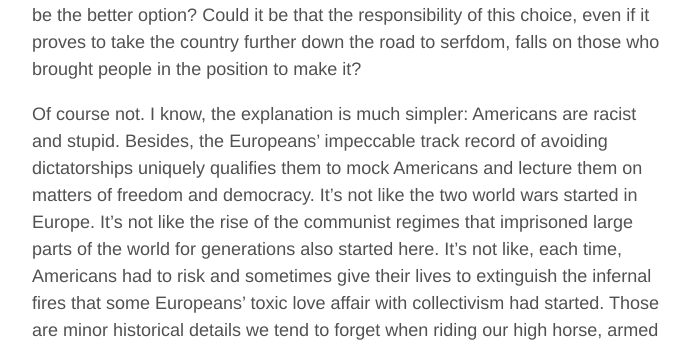
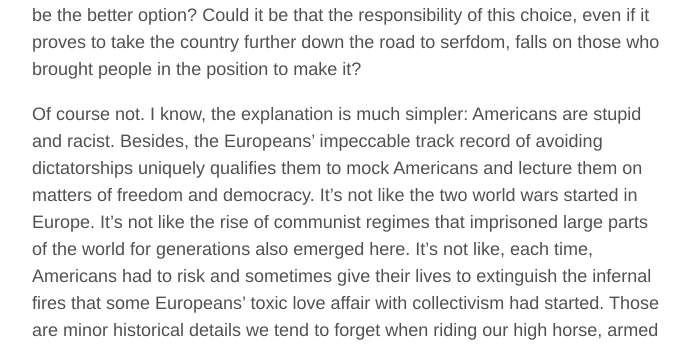
Before and after one commit to aoghina/aoghina.github.io, a Jekyll site: the page built from _posts/2016-11-09-could-it-be.md, in a window 1280 px wide. Shown: the part 1124-1472 px from the top of the page, without its empty margins (293-984 px from the left). Built offline with Jekyll 4.4.1, drawn with Linux system fonts in a browser that asks for light colours; comment, search, counter and statistics services are not loaded; some of the changed text lies outside the part shown.

Commit message:
Update could it be

```diff
--- a/_posts/2016-11-09-could-it-be.md
+++ b/_posts/2016-11-09-could-it-be.md
@@ -15,6 +15,6 @@ Could it be that some find it wrong to force bakers to imprint messages they don
 
 Could it be that people thought that a colorful language might be less dangerous than heading further down the same path? Could it be that many didn't find this choice easy, but faced with these options, were so scared of the alternative that they considered the populist, egomaniac candidate promising them to face the powerful forces that push their nation in a wrong direction to be the better option? Could it be that the responsibility of this choice, even if it proves to take the country further down the road to serfdom, falls on those who brought people in the position to make it?
 
-Of course not. I know, the explanation is much simpler: Americans are racist and stupid. Besides, the Europeans' impeccable track record of avoiding dictatorships uniquely qualifies them to mock Americans and lecture them on matters of freedom and democracy. It's not like the two world wars started in Europe. It's not like the rise of the communist regimes that imprisoned large parts of the world for generations also started here. It's not like, each time, Americans had to risk and sometimes give their lives to extinguish the infernal fires that some Europeans' toxic love affair with collectivism had started. Those are minor historical details we tend to forget when riding our high horse, armed with self-proclaimed superiority and shielded with ignorance.
+Of course not. I know, the explanation is much simpler: Americans are stupid and racist. Besides, the Europeans' impeccable track record of avoiding dictatorships uniquely qualifies them to mock Americans and lecture them on matters of freedom and democracy. It's not like the two world wars started in Europe. It's not like the rise of communist regimes that imprisoned large parts of the world for generations also emerged here. It's not like, each time, Americans had to risk and sometimes give their lives to extinguish the infernal fires that some Europeans' toxic love affair with collectivism had started. Those are minor historical details we tend to forget when riding our high horse, armed with self-proclaimed superiority and shielded with ignorance.
 
 I would worry more about the future of Europe than about the future of the US.
```
